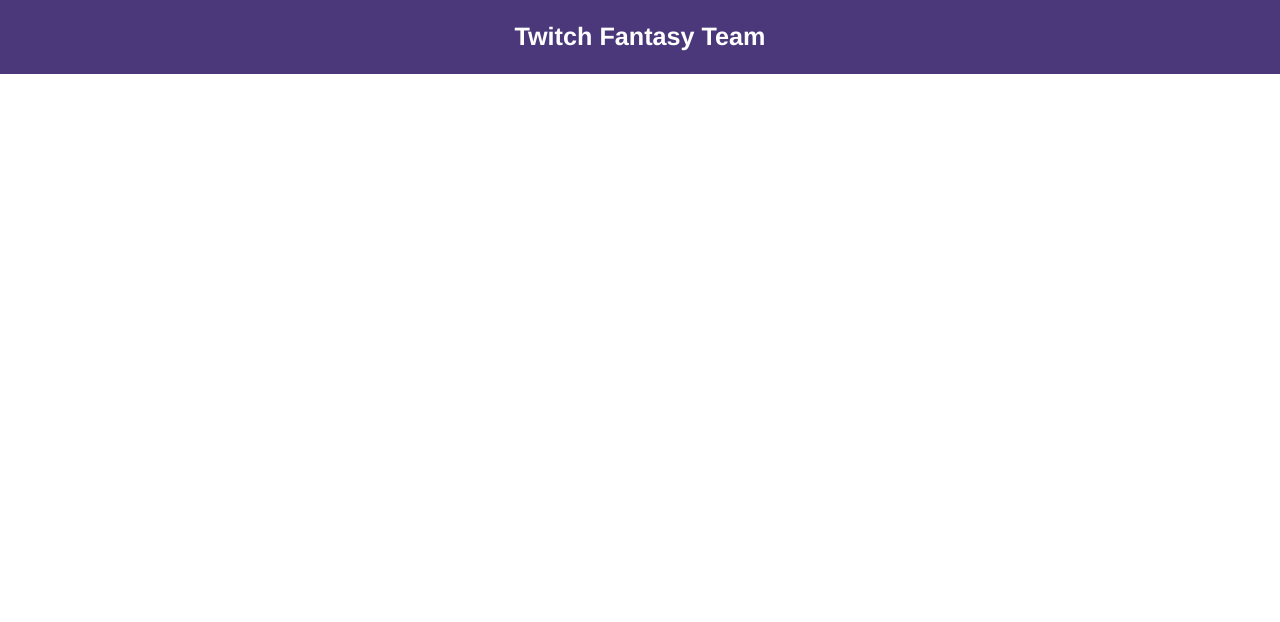
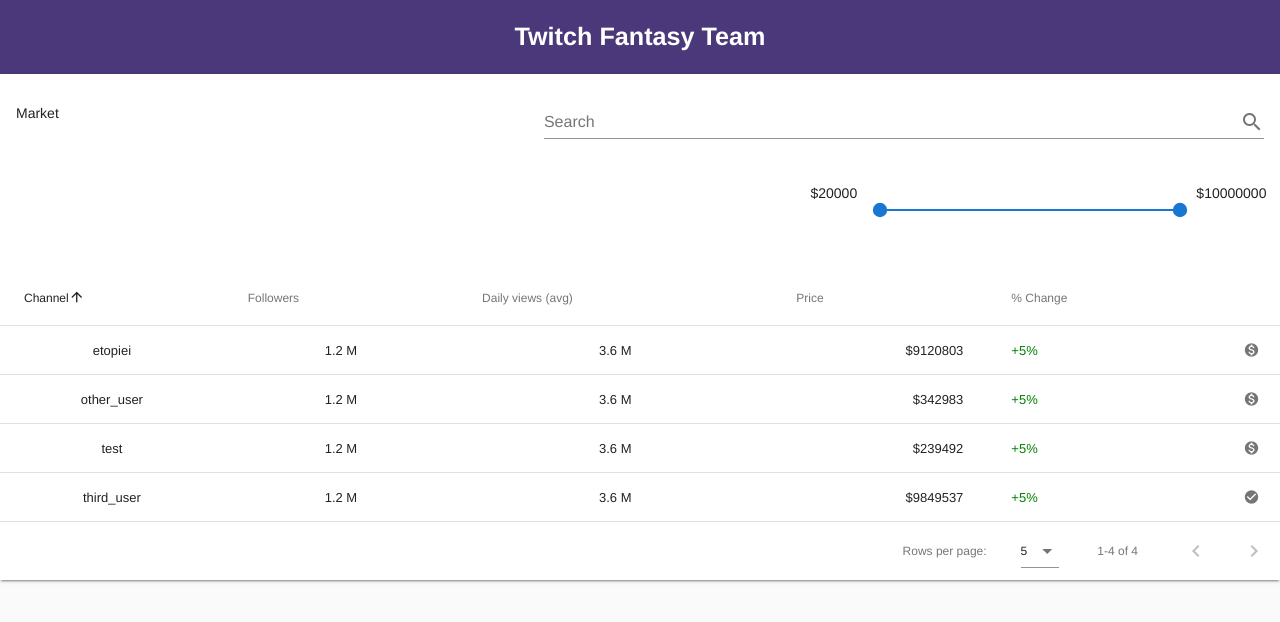
Before and after one commit to scaredginger/meta-twitch, a Vue app in the folder main/fantasy-tube/: page /#/market in a window 1280 px wide. Shown: the top 622 px of the page. Built offline with nearby package versions, Linux system fonts and the light colour scheme.

Commit message:
market page groundwork

```diff
--- /dev/null
+++ b/main/fantasy-tube/src/components/Market.vue
@@ -0,0 +1,129 @@
+<style scoped lang="scss">
+	#root {
+
+	}
+
+</style>
+
+<template>
+	<v-app>
+	    <v-card>
+		    <v-card-title>
+		      Market
+		      <v-spacer></v-spacer>
+
+		      <v-text-field
+		        v-model="search"
+		        append-icon="search"
+		        label="Search"
+		        single-line
+		        hide-details
+		      ></v-text-field>
+
+		    </v-card-title>
+
+		    <v-container fluid grid-list-lg
+		    style="width:500px;float:right;">
+
+			    <v-layout row justify-space-between >
+			    	<v-flex
+			    		style="line-height:30px; width:75px;">
+			    		${{price[0]}}
+			    	</v-flex>
+					<v-flex>
+			    		<v-range-slider
+	            			v-model="price"
+	            			:max="10000000"
+	            			:min="0"
+	            			:step="10000"
+	            			style=" width: 300px;"
+	          			></v-range-slider>
+			    	</v-flex>
+			    	<v-flex
+			    		style="line-height:30px; width:75px;">
+			    		${{price[1]}}
+			    	</v-flex>
+				</v-layout>
+			</v-container>
+
+		    <v-data-table
+		      :headers="headers"
+		      :items="players"
+		      :search="search"
+		      :custom-filter="customFilter"
+		    >
+		      <template slot="items" slot-scope="props">
+		        <td>{{ props.item.name }}</td>
+		        <td>1.2 M</td>
+		        <td >3.6 M</td>
+		        <td
+		        class="text-xs-right">${{ props.item.price }}</td>
+		        <td
+		        class="text-xs-left"
+		        style="color:green;">+5%</td>
+
+		        <td class="justify-center layout px-0">
+		          <v-icon
+		            small
+		            v-if="!props.item.owned"
+		            class="mr-2"
+		            @click=""
+		          >
+		            monetization_on
+		          </v-icon>
+		          <v-icon
+		          	small
+		          	v-if="props.item.owned"
+		          	class="mr-2">
+		          	check_circle
+		          </v-icon>
+		        </td>
+		      </template>
+
+		      <v-alert slot="no-results" :value="true" color="error" icon="warning">
+		        No results matching your criteria.
+		      </v-alert>
+		    </v-data-table>
+		  </v-card>
+	  </v-app>
+</template>
+
+<script>
+export default {
+  name: 'Market',
+  props: {
+
+  },
+  data() {
+  	return {
+  		search: '',
+  		price: [20000, 10000000],
+  		headers: [
+	        {
+	          text: 'Channel',
+	          align: 'left',
+	          value: 'name'
+	        },
+	        { text: 'Followers', value: 'followers' },
+	        { text: 'Daily views (avg)', value: 'daily_views' },
+	        { text: 'Price', value: 'price' },
+	        { text: '% Change', value: 'change' }
+	    ],
+  		players: [
+        {name: 'test', channel_logo_url: 'https://static-cdn.jtvnw.net/jtv_user_pictures/69ead2c6-2e23-4ec3-bb9b-5a866c03cc21-profile_image-50x50.jpg', price: 239492, owned:false},
+        {name: 'other_user', channel_logo_url: 'https://static-cdn.jtvnw.net/jtv_user_pictures/d4837db8-36a0-4949-b937-837bf5c79383-profile_image-50x50.png', price: 342983, owned:false},
+        {name: 'third_user', channel_logo_url: 'https://static-cdn.jtvnw.net/jtv_user_pictures/bbecd8c4-141c-422b-8285-e3f8cae79dbb-profile_image-50x50.jpg', price: 9849537, owned:true},
+        {name: 'scaredginger', channel_logo_url: 'https://static-cdn.jtvnw.net/user-default-pictures/bb97f7e6-f11a-4194-9708-52bf5a5125e8-profile_image-70x70.jpg', price: 9001, owned:false},
+        {name: 'etopiei', channel_logo_url: 'https://avatars1.githubusercontent.com/u/17671663?s=460&v=4', price: 9120803, owned:false}
+      ]
+  	}
+  },
+  methods: {
+  	customFilter(items, search, filter) {
+
+  		search = search.toString().toLowerCase();
+  		return items.filter(row => (row.name.indexOf(search) >= 0 && (row.price <= this.price[1] && row.price >= this.price[0])))
+  	}
+  }
+}
+</script>
--- a/main/fantasy-tube/src/router/index.js
+++ b/main/fantasy-tube/src/router/index.js
@@ -3,7 +3,7 @@
 import Home from '@/components/Home'
 import TeamBuild from '@/components/TeamBuild'
 import Inventory from '@/components/Inventory'
-
+import Market from '@/components/Market'
 Vue.use(Router)
 
 export default new Router({
@@ -22,6 +22,11 @@
       path: '/inventory',
       name: 'Inventory',
       component: Inventory
+    },
+    {
+      path: '/market',
+      name: 'Market',
+      component: Market
     }
   ]
 })
```
